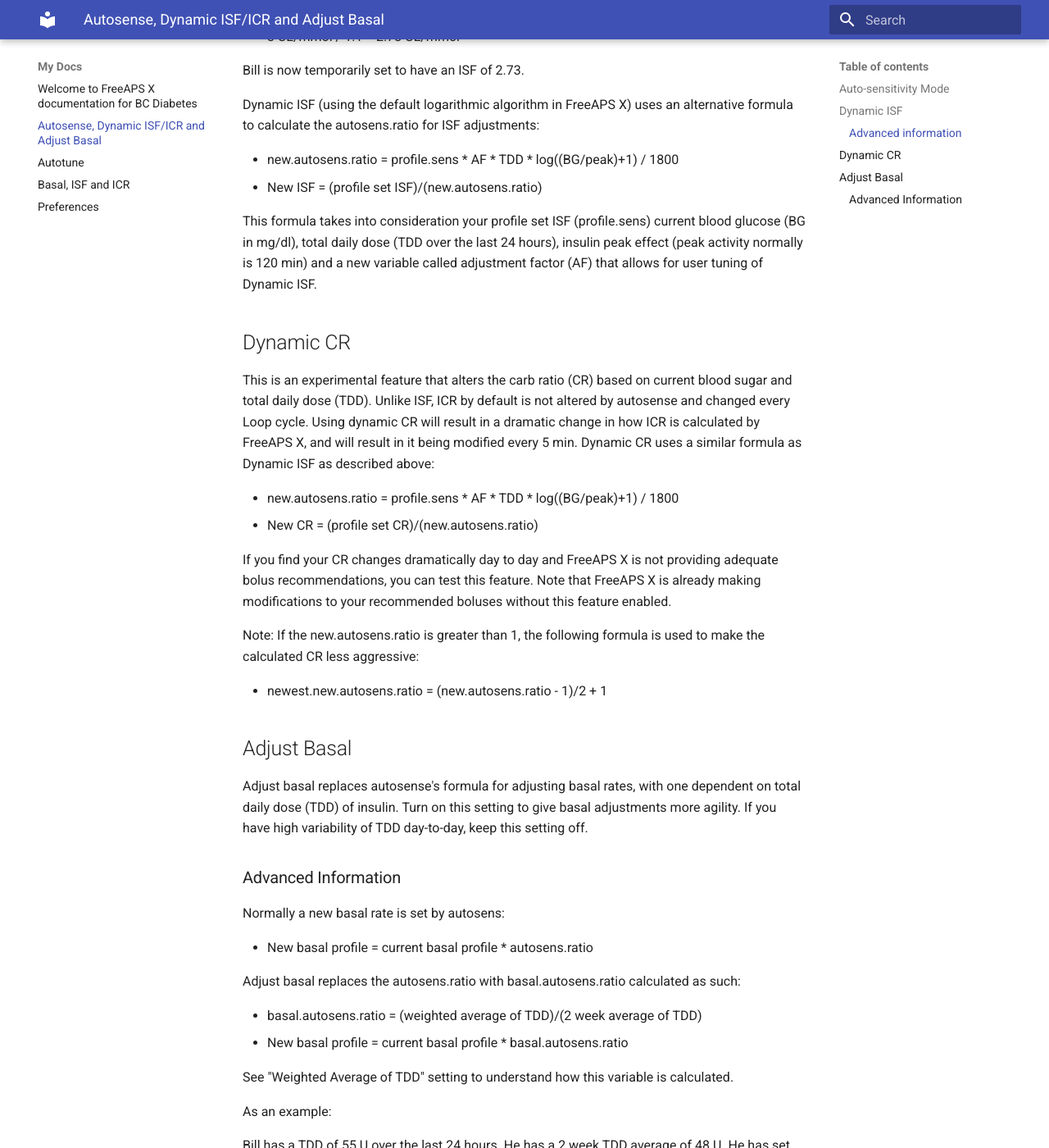
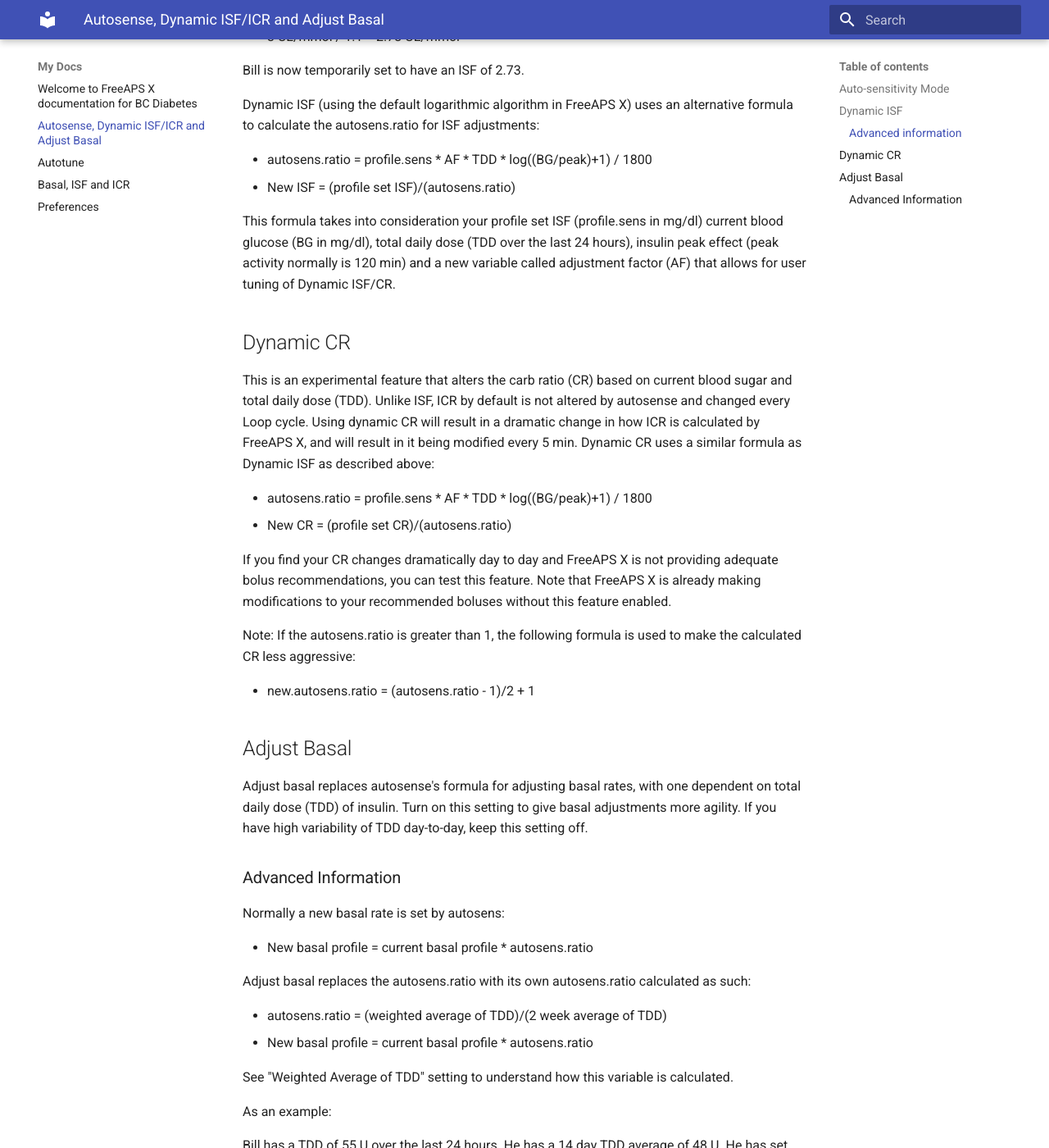
Before and after one commit to adamakeo/faxDocument, an MkDocs documentation site: the page built from docs/autosens-dynamic.md, in a window 1280 px wide and 1400 px high, scrolled down 1363 px. Shown: the whole window at 82% size. Built offline with MkDocs 1.6.1 and Material for MkDocs 9.7.7, drawn with Linux system fonts in a browser that asks for light colours; some of the changed text lies outside the part shown.

```diff
--- a/docs/autosens-dynamic.md
+++ b/docs/autosens-dynamic.md
@@ -35,23 +35,23 @@ Bill is now temporarily set to have an ISF of 2.73.
 
 Dynamic ISF (using the default logarithmic algorithm in FreeAPS X) uses an alternative formula to calculate the autosens.ratio for ISF adjustments:
 
-- new.autosens.ratio = profile.sens * AF * TDD * log((BG/peak)+1) / 1800
-- New ISF = (profile set ISF)/(new.autosens.ratio)
+- autosens.ratio = profile.sens * AF * TDD * log((BG/peak)+1) / 1800
+- New ISF = (profile set ISF)/(autosens.ratio)
 
-This formula takes into consideration your profile set ISF (profile.sens) current blood glucose (BG in mg/dl), total daily dose (TDD over the last 24 hours), insulin peak effect (peak activity normally is 120 min) and a new variable called adjustment factor (AF) that allows for user tuning of Dynamic ISF.
+This formula takes into consideration your profile set ISF (profile.sens in mg/dl) current blood glucose (BG in mg/dl), total daily dose (TDD over the last 24 hours), insulin peak effect (peak activity normally is 120 min) and a new variable called adjustment factor (AF) that allows for user tuning of Dynamic ISF/CR.
 
 ## Dynamic CR
 This is an experimental feature that alters the carb ratio (CR) based on current blood sugar and total daily dose (TDD). Unlike ISF, ICR by default is not altered by autosense and changed every Loop cycle. Using dynamic CR will result in a dramatic change in how ICR is calculated by FreeAPS X, and will result in it being modified every 5 min. Dynamic CR uses a similar formula as Dynamic ISF as described above:
 
-- new.autosens.ratio = profile.sens * AF * TDD * log((BG/peak)+1) / 1800
-- New CR = (profile set CR)/(new.autosens.ratio)
+- autosens.ratio = profile.sens * AF * TDD * log((BG/peak)+1) / 1800
+- New CR = (profile set CR)/(autosens.ratio)
 
 If you find your CR changes dramatically day to day and FreeAPS X is not providing adequate bolus recommendations, you can test this feature. Note that FreeAPS X is already making modifications to your recommended boluses without this feature enabled.
 
 Note:
-If the new.autosens.ratio is greater than 1, the following formula is used to make the calculated CR less aggressive:
+If the autosens.ratio is greater than 1, the following formula is used to make the calculated CR less aggressive:
 
-- newest.new.autosens.ratio = (new.autosens.ratio - 1)/2 + 1
+- new.autosens.ratio = (autosens.ratio - 1)/2 + 1
 
 ## Adjust Basal
 Adjust basal replaces autosense's formula for adjusting basal rates, with one dependent on total daily dose (TDD) of insulin. Turn on this setting to give basal adjustments more agility. If you have high variability of TDD day-to-day, keep this setting off.
@@ -61,16 +61,16 @@ Normally a new basal rate is set by autosens:
 
 - New basal profile = current basal profile * autosens.ratio
 
-Adjust basal replaces the autosens.ratio with basal.autosens.ratio calculated as such:
+Adjust basal replaces the autosens.ratio with its own autosens.ratio calculated as such:
 
-- basal.autosens.ratio = (weighted average of TDD)/(2 week average of TDD)
-- New basal profile = current basal profile * basal.autosens.ratio
+- autosens.ratio = (weighted average of TDD)/(2 week average of TDD)
+- New basal profile = current basal profile * autosens.ratio
 
 See "Weighted Average of TDD" setting to understand how this variable is calculated.
 
 As an example:
 
-Bill has a TDD of 55 U over the last 24 hours. He has a 2 week TDD average of 48 U. He has set his "Weighted average of TDD" in preferences to 0.7. His current profile basal rate is 1 U/h.
+Bill has a TDD of 55 U over the last 24 hours. He has a 14 day TDD average of 48 U. He has set his "Weighted average of TDD" in preferences to 0.7. His current profile basal rate is 1 U/h.
 
 - Weighted average of TDD = 0.7 * 55 U + 0.3 * 48 U = 52.9 U
 - basal.autosens.ratio = 52.9 U / 48 U = 1.10
```
Also changed, not shown: docs/preferences.md (+14 -1 lines).
